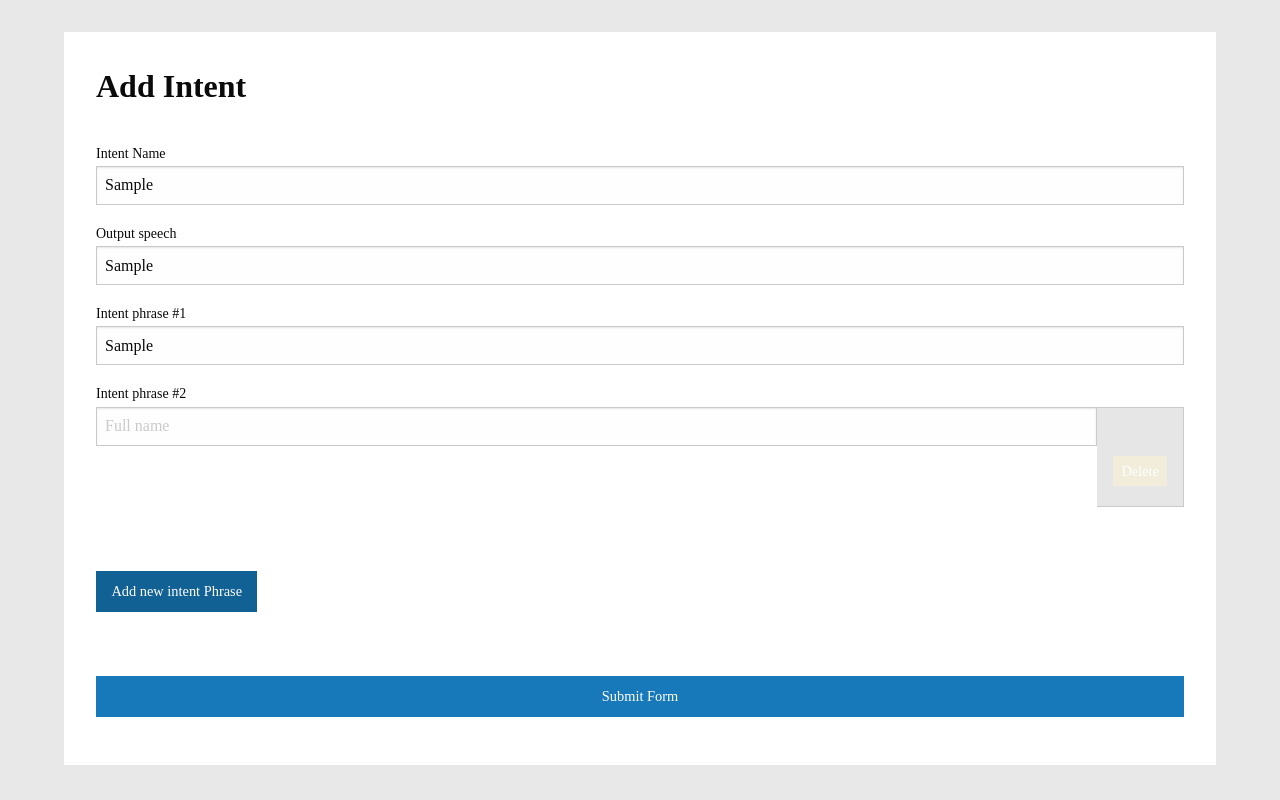
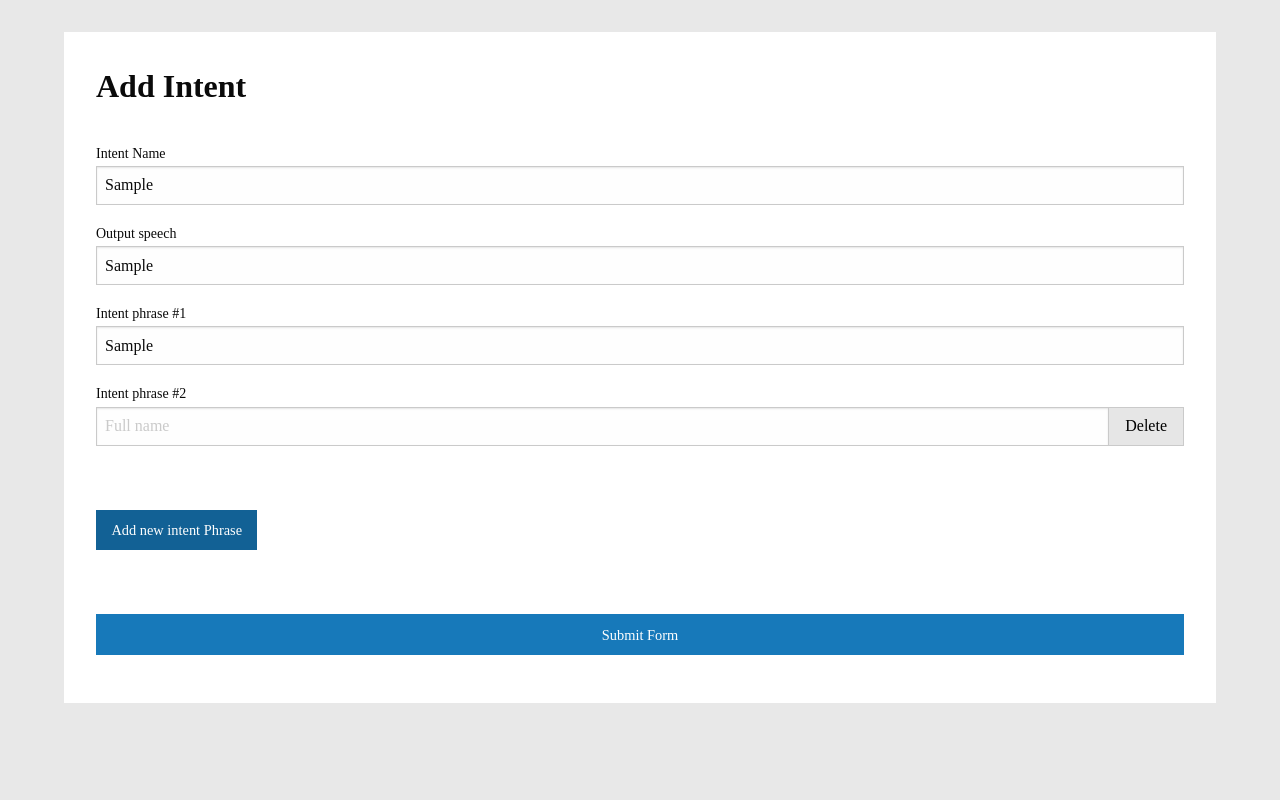
Before and after one commit to abhishekaccion/dialogflow_service, an Angular app: page /intents/intent in a window 1280 px wide. Both pictures are taken after typing "Sample", "Sample", "Sample" into the empty fields and a click on the button "Add new intent Phrase". Built offline with nearby package versions, Linux system fonts and the light colour scheme; a web font is replaced by a local one.

Commit message:
chore(css): delete button

```diff
--- a/src/app/intent/intent.component.html
+++ b/src/app/intent/intent.component.html
@@ -18,7 +18,7 @@
               <div class="input-group">
                 <input class="input-group-field" type="text" formControlName="data" placeholder="Full name">
                 <span *ngIf="i != 0 " class="input-group-label">
-                  <button *ngIf="rForm.controls.userSays.controls.length > 1" (click)="deleteRow(i)" class="button alert">Delete</button>
+                  <button *ngIf="rForm.controls.userSays.controls.length > 1" (click)="deleteRow(i)" class="btn btn-info">Delete</button>
                 </span>
               </div>
             </div>
```
